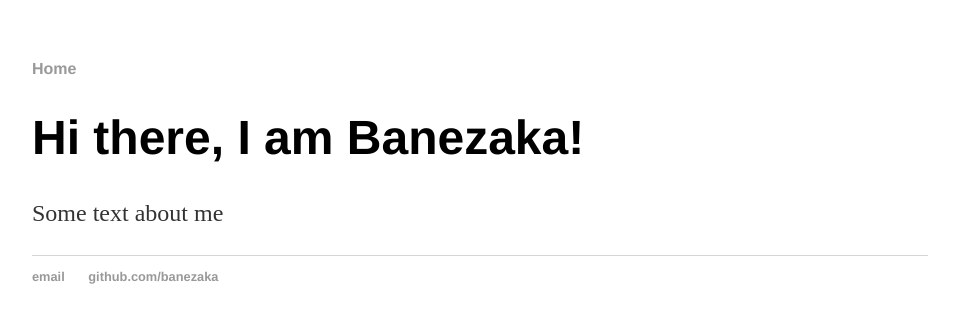
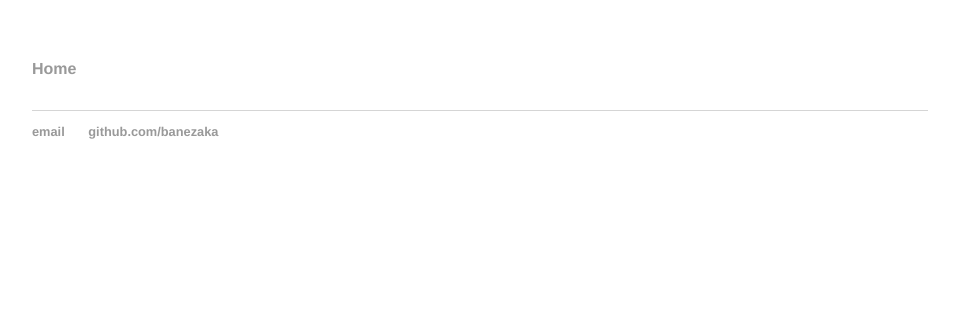
Before and after one commit to banezaka/banezaka.github.io, a Jekyll site: the page built from index.html, in a window 1280 px wide. Shown: the top 323 px of the page, without its empty margins (160-1119 px from the left). Built offline with Jekyll 4.4.1, drawn with Linux system fonts in a browser that asks for light colours.

Commit message:
Update index.html

```diff
--- a/index.html
+++ b/index.html
@@ -1,8 +1,9 @@
 ---
 layout: default
-title: Banezaka
 ---
-<div class="blurb">
-	<h1>Hi there, I am Banezaka!</h1>
-	<p>Some text about me</p>
-</div><!-- /.blurb -->
+<h1>{{ page.title }}</h1>
+<p class="meta">{{ page.date | date_to_string }}</p>
+
+<div class="post">
+  {{ content }}
+</div>
```
